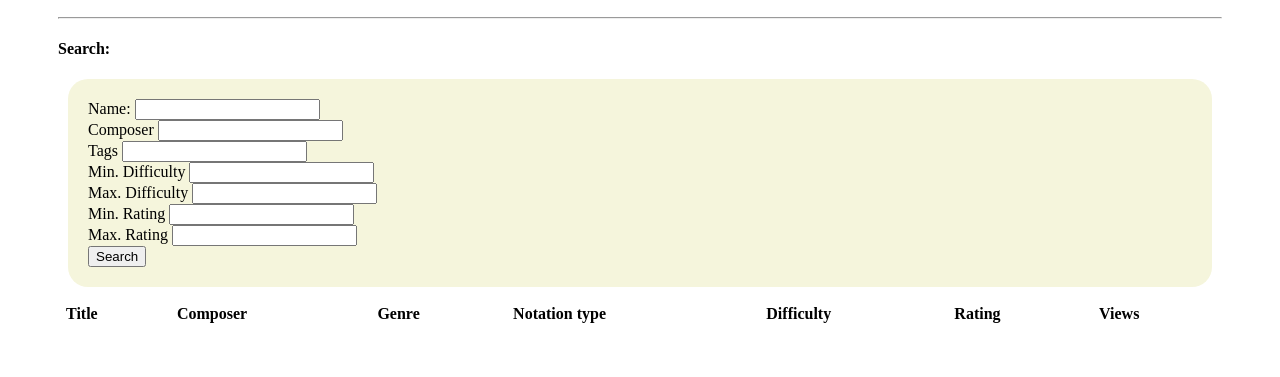
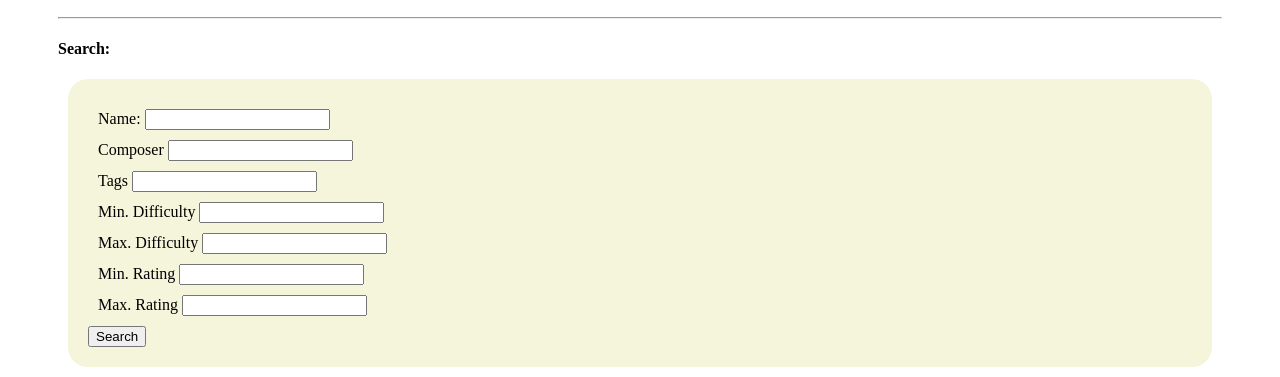
Before and after one commit to ElectricShakuhachi/tietokantasovellus-shakuarchive, a Flask app: template src/templates/index.html in a window 1280 px wide. Shown: the part 394-771 px from the top of the page. Before the commit the page ends 717 px from the top, so only its background shows below. Run offline with Flask 2, Linux system fonts and the light colour scheme; the template is opened without the code that fills it, so the values that code supplies are empty.

Commit message:
Change hash to dot in css to match class not id

```diff
--- a/src/static/styles/general.css
+++ b/src/static/styles/general.css
@@ -58,6 +58,6 @@ tr:nth-child(even) {
 	margin: 10px;
 }
 
-#searchboxes {
+.searchboxes {
 	margin: 10px;
 }
```
